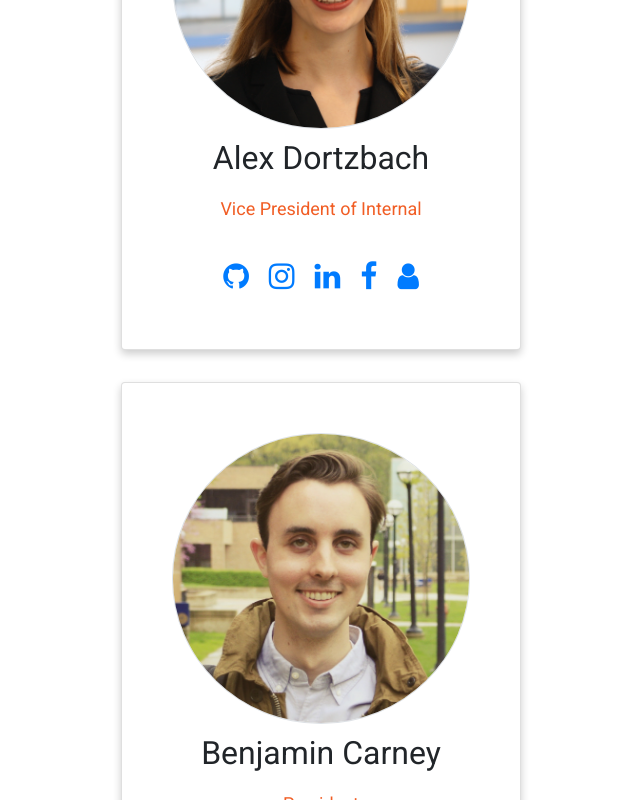
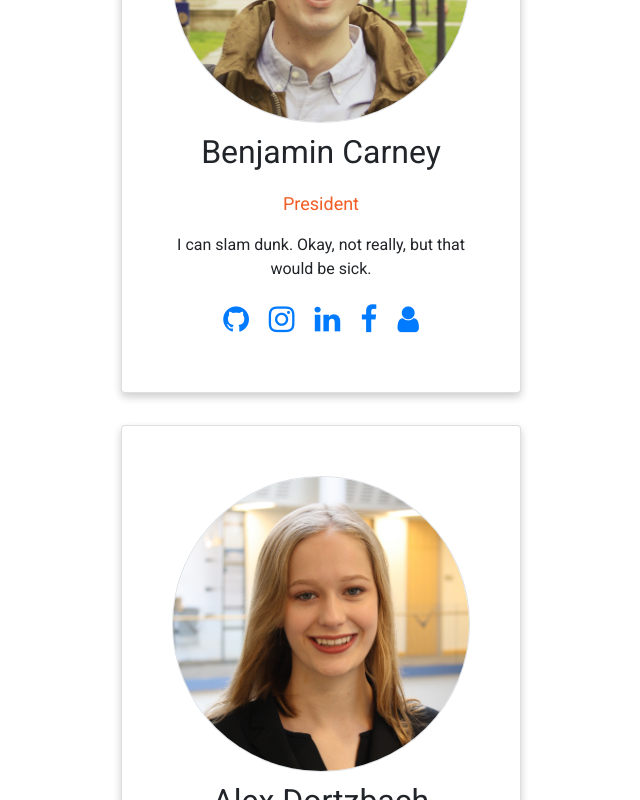
Before and after one commit to michiganhackers/mh-web-new, a React (Create React App) app: page /team in a window 1280 px wide. Shown: the part 880-1680 px from the top of the page, without its empty margins (239-879 px from the left). Built offline with nearby package versions, Linux system fonts and the light colour scheme.

Commit message:
Added placeholder photos for people who haven't submitted

```diff
--- a/src/components/Team/CardContainer.jsx
+++ b/src/components/Team/CardContainer.jsx
@@ -32,6 +32,16 @@ class CardContainer extends React.Component {
                 </StaticP>
                 <div className="centered">
                     <section className="cards">
+                      <div className="cardContainerColumn">
+                          <MemberCard name="Benjamin Carney" title="President"
+                          bio="I can slam dunk. Okay, not really, but that would be sick."
+                          githubUrl="https://github.com/benjamincarney"
+                          instagramUrl=""
+                          linkedinUrl="https://www.linkedin.com/in/benjamincarney"
+                          facebookUrl=""
+                          personalUrl="https://benjamincarney.github.io/"
+                          imagePath='/memberPhotos/Ben.JPG'  />
+                        </div>
                         <div className="cardContainerColumn">
                             <MemberCard name="Alex Dortzbach" title="Vice President of Internal"
                             bio=""
@@ -41,16 +51,6 @@ class CardContainer extends React.Component {
                             facebookUrl=""
                             personalUrl=""
                             imagePath="/memberPhotos/Alex.JPG"  />
-                        </div>
-                        <div className="cardContainerColumn">
-                            <MemberCard name="Benjamin Carney" title="President"
-                            bio="I can slam dunk. Okay, not really, but that would be sick."
-                            githubUrl="https://github.com/benjamincarney"
-                            instagramUrl=""
-                            linkedinUrl="https://www.linkedin.com/in/benjamincarney"
-                            facebookUrl=""
-                            personalUrl="https://benjamincarney.github.io/"
-                            imagePath='/memberPhotos/Ben.JPG'  />
                         </div>
                         <div className="cardContainerColumn">
                             <MemberCard name="Erich Shan" title="Vice President of External"
@@ -103,7 +103,7 @@ class CardContainer extends React.Component {
                         linkedinUrl=""
                         facebookUrl=""
                         personalUrl=""
-                        imagePath=""  />
+                        imagePath="/memberPhotos/Beary.PNG"  />
                     </div>
                     <div className="cardContainerColumn">
                         <MemberCard name="Connor Svrcek" title="Senior Advisor"
@@ -123,7 +123,7 @@ class CardContainer extends React.Component {
                         linkedinUrl=""
                         facebookUrl=""
                         personalUrl=""
-                        imagePath=''  />
+                        imagePath='/memberPhotos/Beary.PNG'  />
                     </div>
                     </section>
                 </div>
@@ -226,7 +226,7 @@ class CardContainer extends React.Component {
                         linkedinUrl=""
                         facebookUrl=""
                         personalUrl=""
-                        imagePath=''  />
+                        imagePath='/memberPhotos/Beary.PNG'  />
                     </div>
                     <div className="cardContainerColumn">
                         <MemberCard name="Junlin Mo" title="Data Structures and Interview Director"
@@ -236,7 +236,7 @@ class CardContainer extends React.Component {
                         linkedinUrl=""
                         facebookUrl=""
                         personalUrl=""
-                        imagePath=''  />
+                        imagePath='/memberPhotos/Beary.PNG'  />
                     </div>
                     <div className="cardContainerColumn">
                         <MemberCard name="Edward Sun" title="React Native Project Manager"
@@ -246,7 +246,7 @@ class CardContainer extends React.Component {
                         linkedinUrl=""
                         facebookUrl=""
                         personalUrl=""
-                        imagePath=''  />
+                        imagePath='/memberPhotos/Beary.PNG'  />
                     </div>
                     </section>
                 </div>
```
